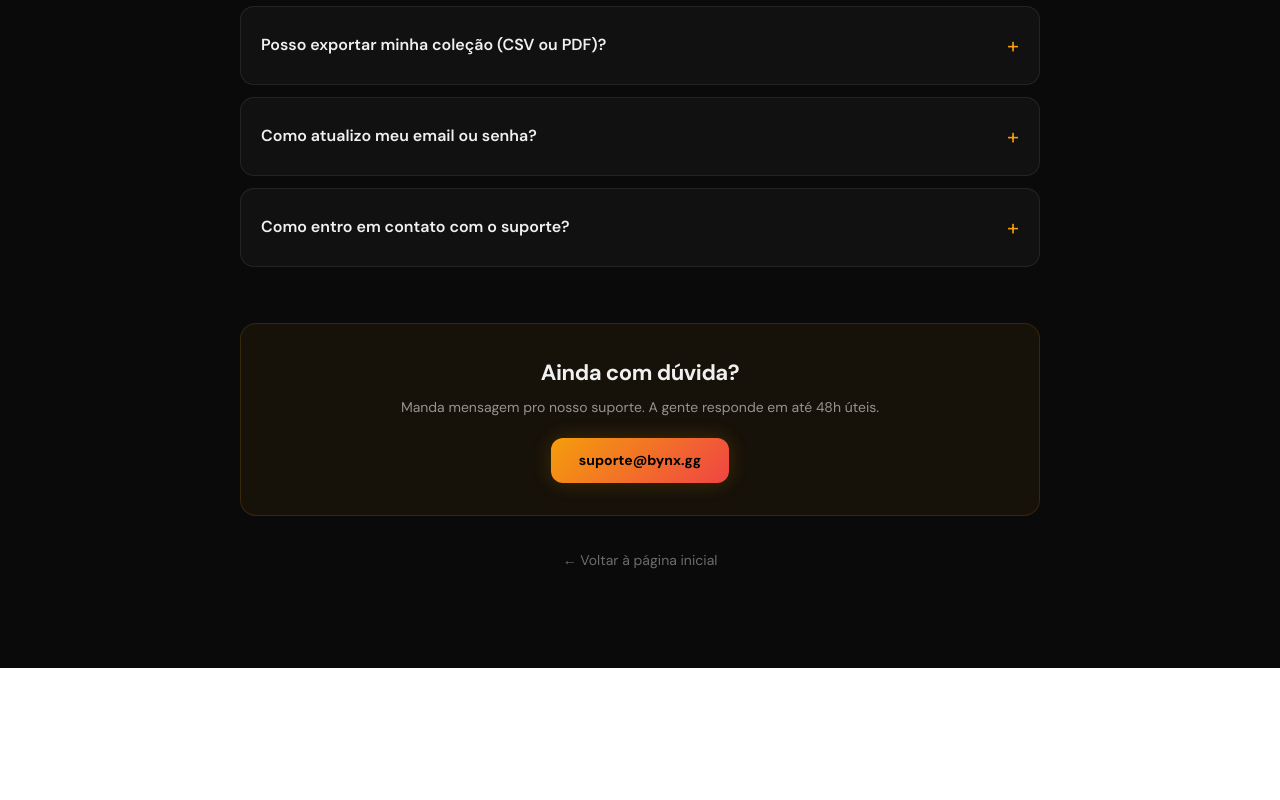
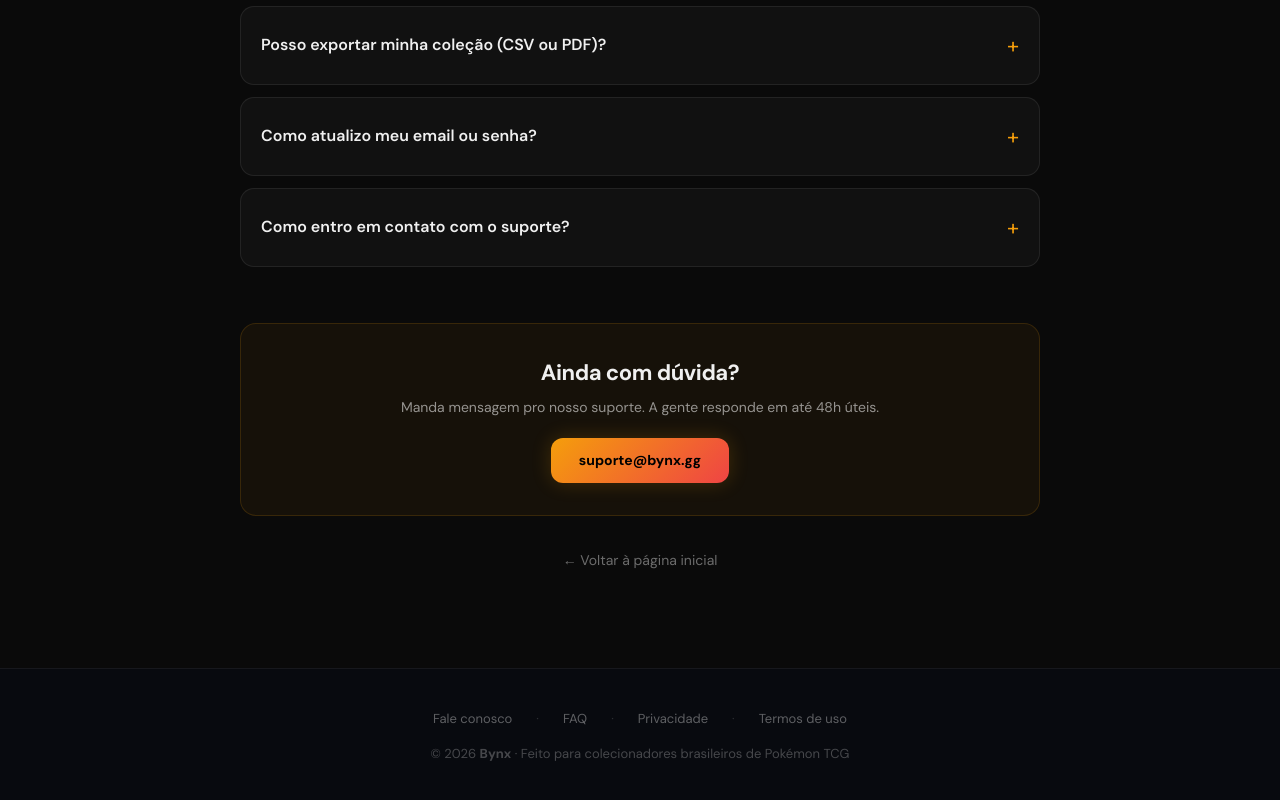
Before and after one commit to brazildigital1403/tcg-invest, a Next.js app: page /faq in a window 1280 px wide. Shown: the part 1090-1890 px from the top of the page. Built offline with nearby package versions, Linux system fonts and the light colour scheme; no server answers.

Commit message:
fix(footer): background escuro proprio no PublicFooter

```diff
--- a/src/components/ui/PublicFooter.tsx
+++ b/src/components/ui/PublicFooter.tsx
@@ -29,6 +29,7 @@ export default function PublicFooter({ hideTopBorder = false }: Props) {
   return (
     <footer
       style={{
+        background: '#080a0f',
         borderTop: hideTopBorder ? 'none' : '1px solid rgba(255,255,255,0.06)',
         padding: '40px 24px',
         textAlign: 'center',
```
